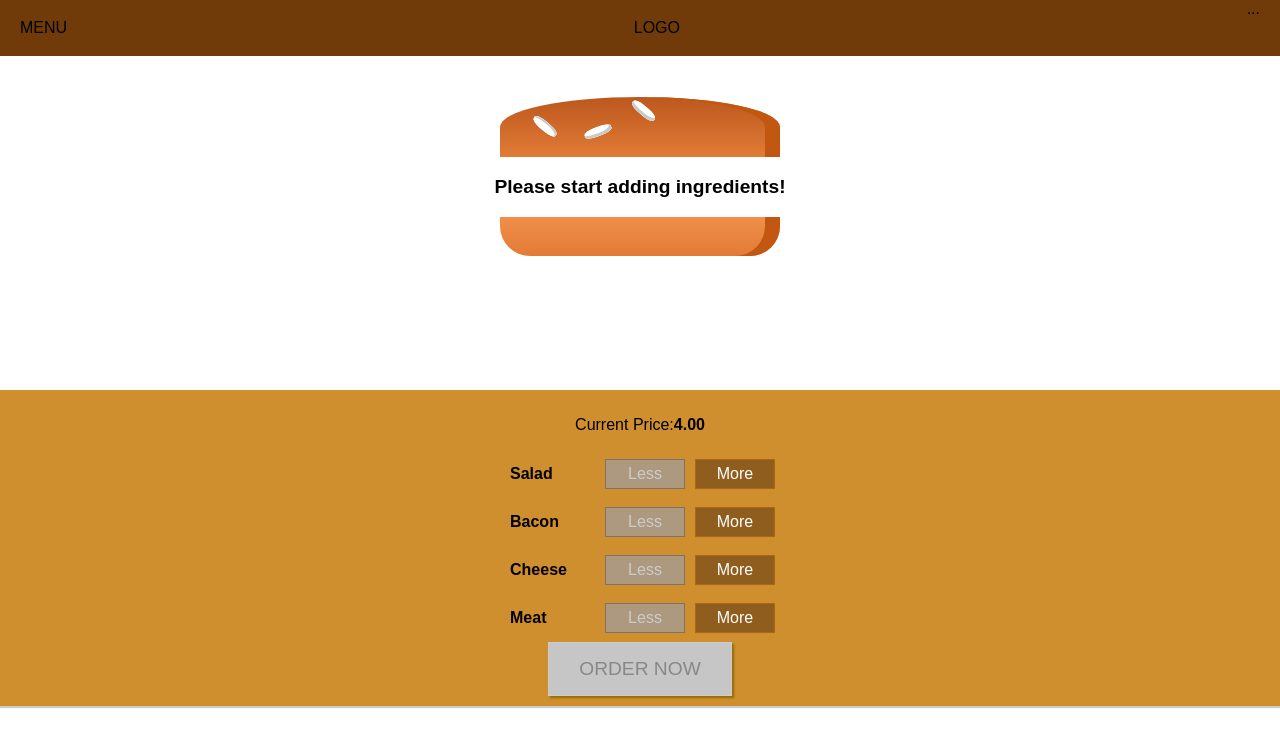
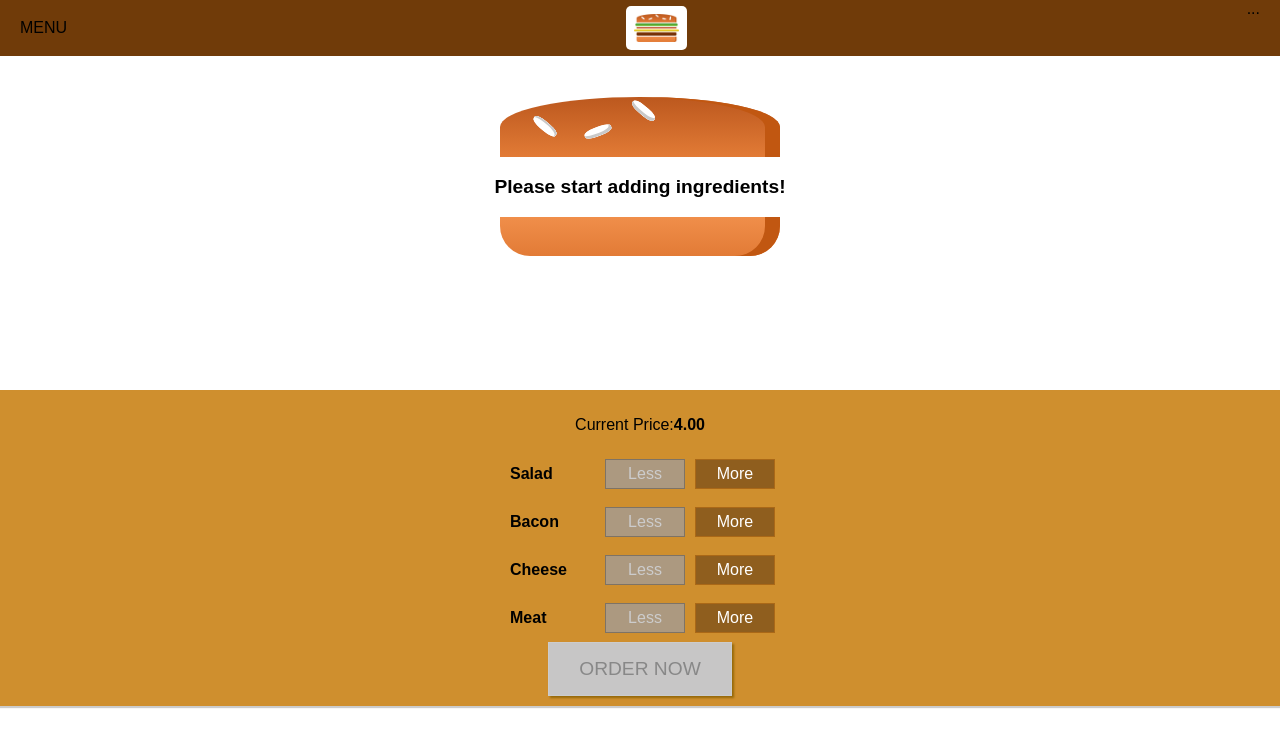
Before and after one commit to NiedzwiedzGit/burger-builder, a React app: page / in a window 1280 px wide. Shown: the top 746 px of the page. Built offline with nearby package versions, Linux system fonts and the light colour scheme.

Commit message:
Using a Logo

```diff
--- /dev/null
+++ b/src/components/Logo/Logo.css
@@ -0,0 +1,10 @@
+.Logo{
+    background-color: white;
+    padding: 8px;
+    height: 80%;
+    box-sizing: border-box;
+    border-radius: 5px;
+}
+.Logo img{
+    height: 100%;
+}
--- /dev/null
+++ b/src/components/Logo/Logo.js
@@ -0,0 +1,9 @@
+import React from 'react';
+import burgerLogo from '../../assets/images/burger-logo.png';
+import classes from './Logo.css'
+const logo = (props) => (
+    <div className={classes.Logo}>
+        <img src={burgerLogo} alt="MyBurger" />
+    </div>
+);
+export default logo;
--- a/src/components/Navigation/Toolbar/Toolbar.js
+++ b/src/components/Navigation/Toolbar/Toolbar.js
@@ -1,9 +1,10 @@
 import React from 'react';
 import classes from './Toolbar.css';
+import Logo from '../../Logo/Logo';
 const toolbar = (props) => (
     <header className={classes.Toolbar}>
         <div>MENU</div>
-        <div>LOGO</div>
+        <Logo />
         <nav>...</nav>
     </header>
 );
```
Also changed, not shown: src/assets/images/burger-logo.png (added).
